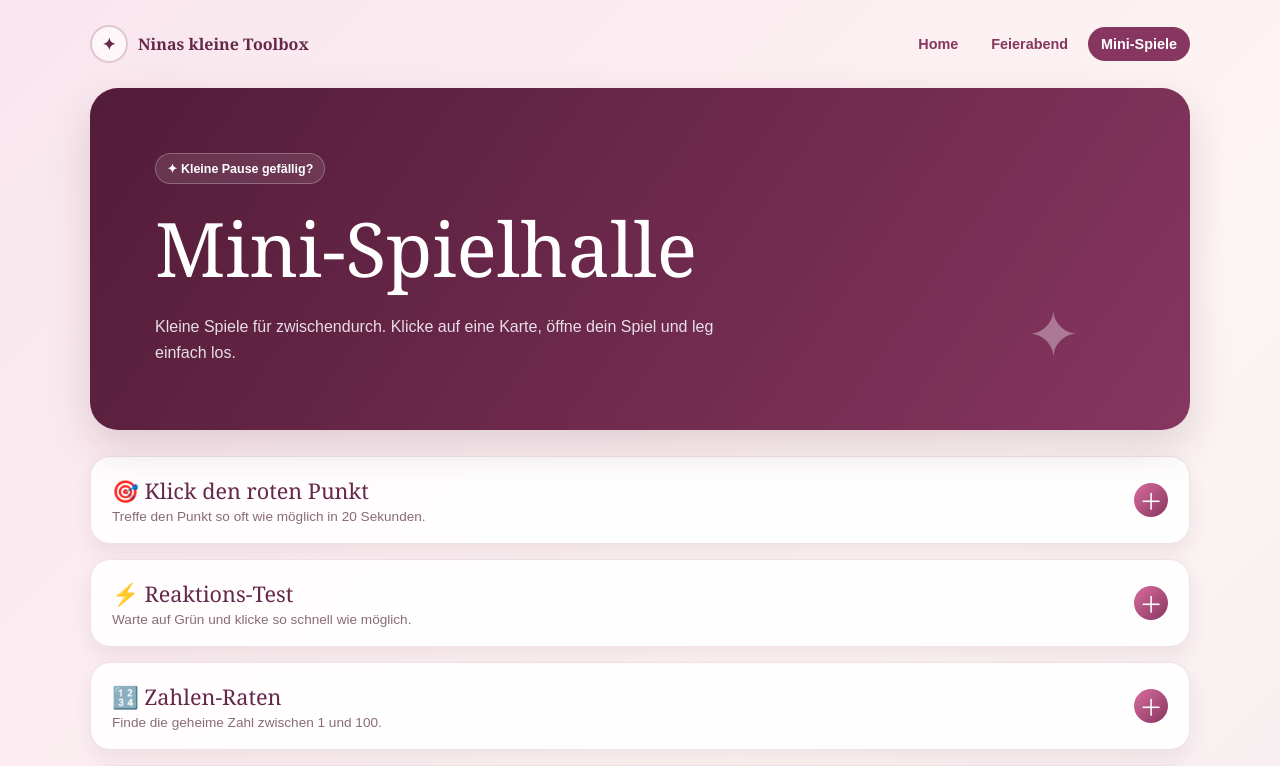
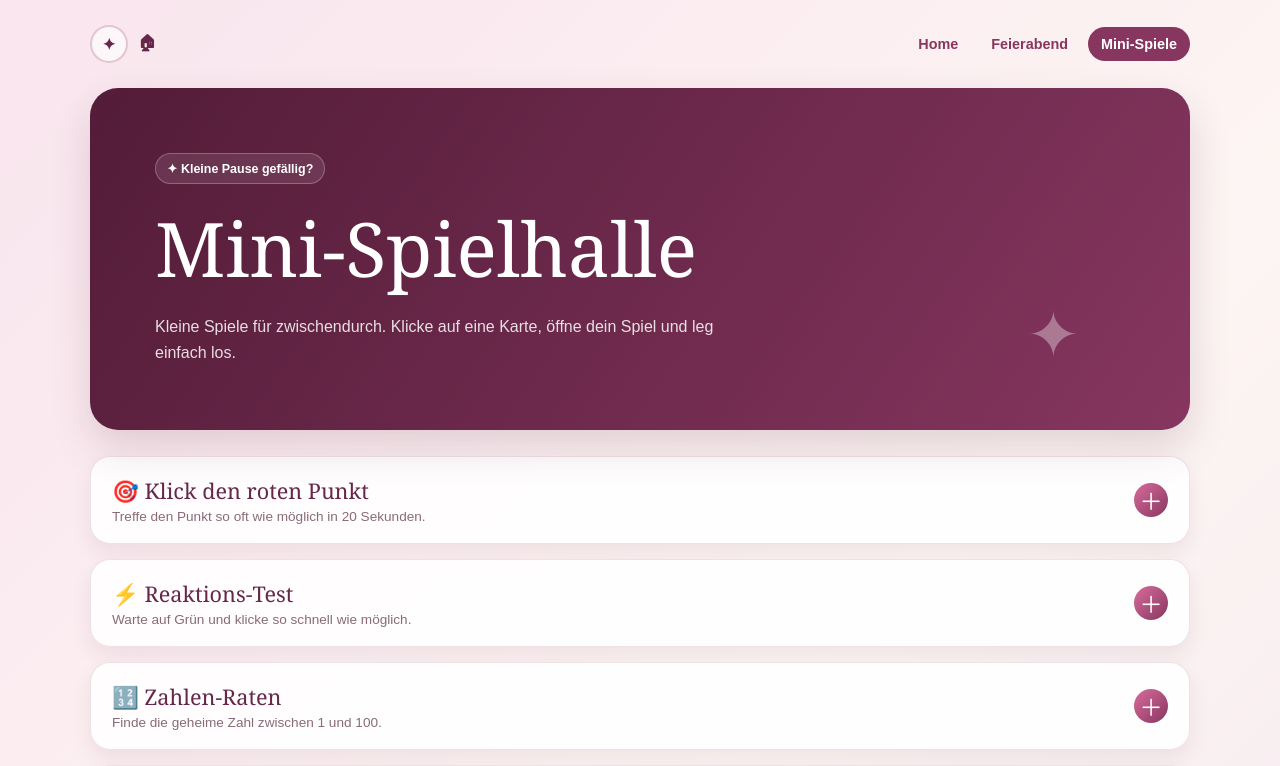
Before and after one commit to Kida85/GirlsGirlClub, a plain HTML site: page Spielesammlung/index.html in a window 1280 px wide. Shown: the top 766 px of the page. Drawn offline with Linux system fonts and the light colour scheme.

Commit message:
Update index.html

```diff
--- a/Spielesammlung/index.html
+++ b/Spielesammlung/index.html
@@ -586,7 +586,7 @@
     <header class="site-header">
       <a class="brand" href="../">
         <span class="brand-icon">✦</span>
-        <span>Ninas kleine Toolbox</span>
+        <span>🏠︎</span>
       </a>
 
       <nav>
```
